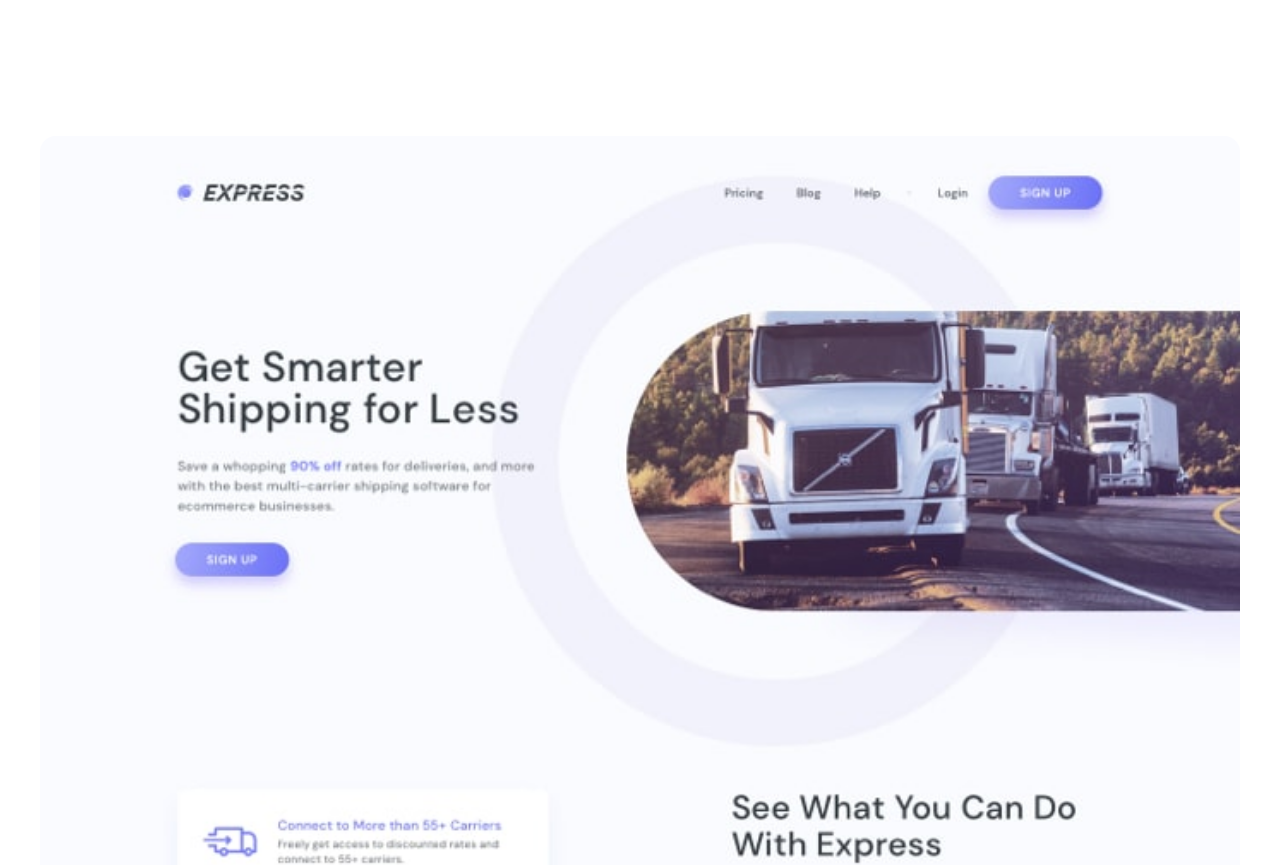
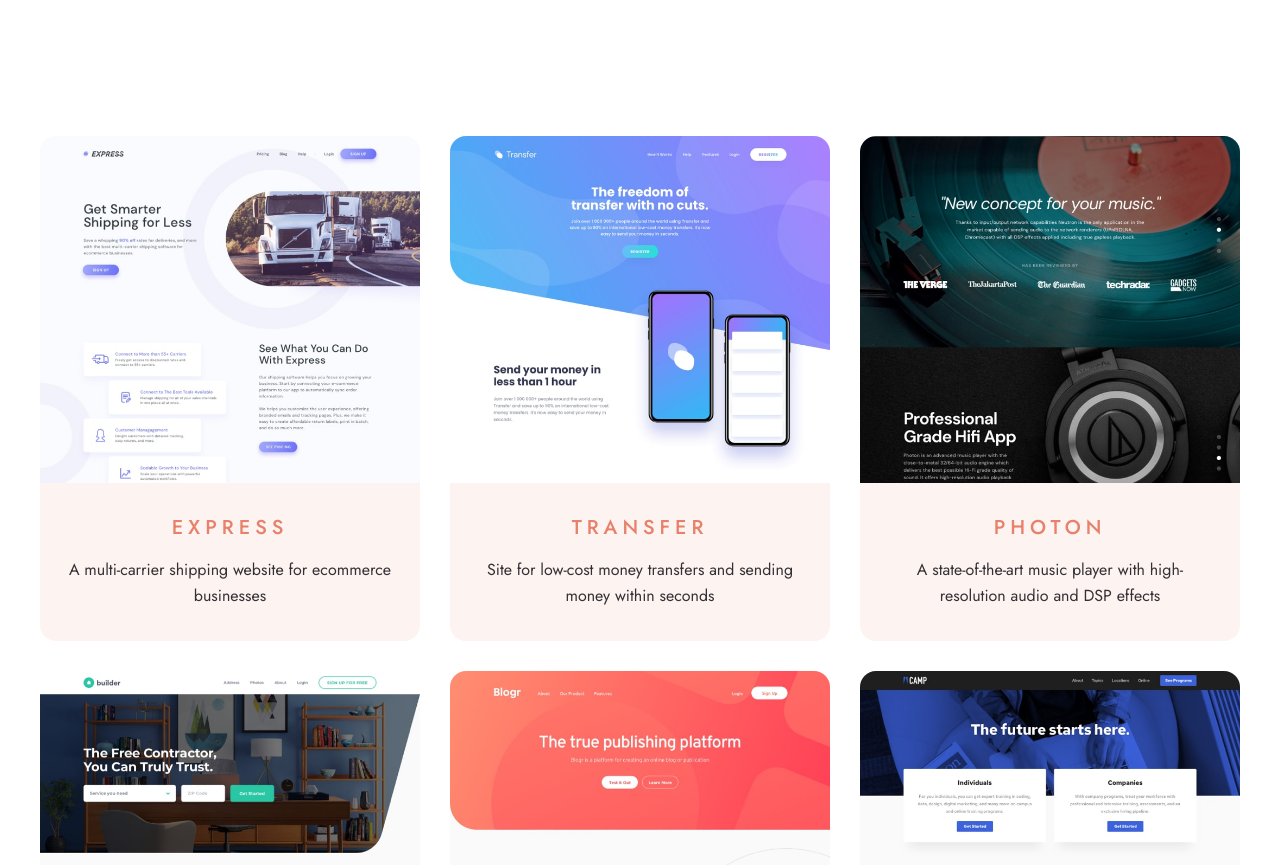
Before and after one commit to David-Henery4/Designo-Website, a React (Vite) app: page /web-design in a window 1280 px wide. Shown: the part 500-1365 px from the top of the page. Built offline with nearby package versions, Linux system fonts and the light colour scheme.

Commit message:
items-grid-responsive

```diff
--- a/src/components/DesignItemCard.jsx
+++ b/src/components/DesignItemCard.jsx
@@ -3,8 +3,8 @@
 const DesignItemCard = ({img, title,desc}) => {
   return (
     <div className="w-full rounded-2xl overflow-hidden flex flex-col lgMob:flex-row lgMob:max-h-[310px] smDesk:flex-col smDesk:max-h-none smDesk:h-auto">
-      <img className="lgMob:w-1/2 lgMob:object-top smDesk:w-auto" src={img} alt={`Screenshot of item ${title}`} />
-      <div className="bg-baige px-7 py-8 flex flex-col justify-center items-center gap-4 text-center">
+      <img className="lgMob:w-1/2 lgMob:object-top smDesk:w-auto smDesk:flex-[1]" src={img} alt={`Screenshot of item ${title}`} />
+      <div className="bg-baige px-7 py-8 flex flex-col justify-center items-center gap-4 text-center smDesk:flex-[1] smDesk:justify-start">
         <h3 className="text-peach text-xl leading-head3 tracking-[5px] font-medium">
           {title}
         </h3>
--- a/src/components/webDesignComps/WebDesignItems.jsx
+++ b/src/components/webDesignComps/WebDesignItems.jsx
@@ -7,7 +7,7 @@
 
 const WebDesignItems = () => {
   return (
-  <section className="w-full col-start-2 col-end-12 grid gap-10">
+  <section className="w-full col-start-2 col-end-12 grid gap-10 smDesk:gap-[30px] smDesk:grid-cols-itemDesk">
     {webDesignData.map(item => {
       return <DesignItemCard {...item} key={item?.id}/>
     })}
--- a/tailwind.config.cjs
+++ b/tailwind.config.cjs
@@ -47,6 +47,7 @@
         main: "24px repeat(10,1fr) 24px",
         mainTab: "40px repeat(10,1fr) 40px",
         mainLgDesk: "165px repeat(10,1fr) 165px",
+        itemDesk: "repeat(auto-fill, minmax(350px,1fr))",
         footerTab: "repeat(3,1fr)",
       },
       backgroundImage: {
```
